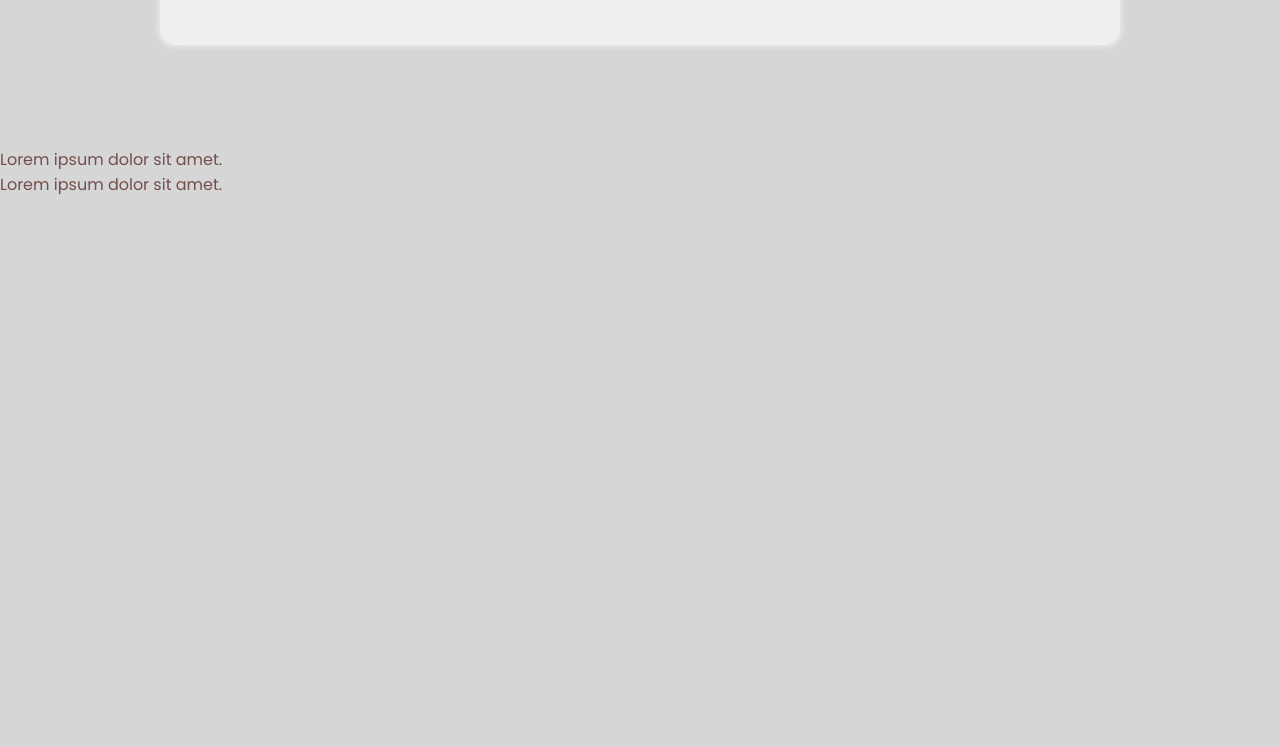
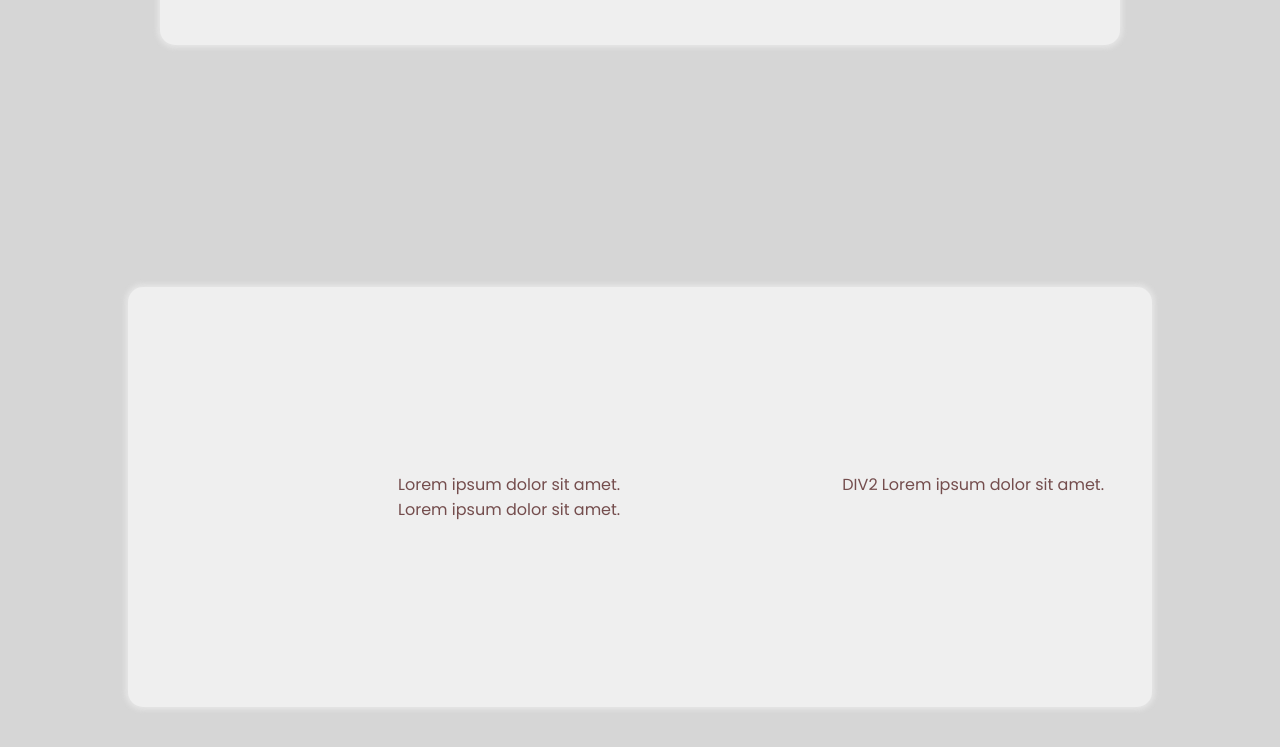
Before and after one commit to malum-web/psychology, a plain HTML site: page index.html in a window 1280 px wide. Shown: the part 2063-2810 px from the top of the page. Drawn offline with Linux system fonts and the light colour scheme; a web font is replaced by a local one.

Commit message:
contact flex

```diff
--- a/index.html
+++ b/index.html
@@ -104,6 +104,7 @@
                 <P>Lorem ipsum dolor sit amet.</P>
             </div>
             <div class="social_media">
+                <p>DIV2 Lorem ipsum dolor sit amet.</p>
                 <a href=""><img src="" alt=""></a>
             </div>
         </div>
--- a/style.css
+++ b/style.css
@@ -295,6 +295,22 @@ li a {
 
 #contact {
     height: calc(100vh - 100px);
+    display: flex;
+    justify-content: center;
+    align-items: center;
+}
+
+.contact_wrapper {
+    height: 60%;
+    width: 80%;
+    display: flex;
+    justify-content: space-between;
+    align-items: center;
+    gap: 4rem;
+    background-color: rgb(239, 239, 239);
+    box-shadow: 0 0 5px 3px rgb(239 239 239 / 60%);
+    border-radius: 15px;
+    padding: 3rem;
 }
 
 @media screen and (min-width: 320px) and (max-width: 767px) {
```
